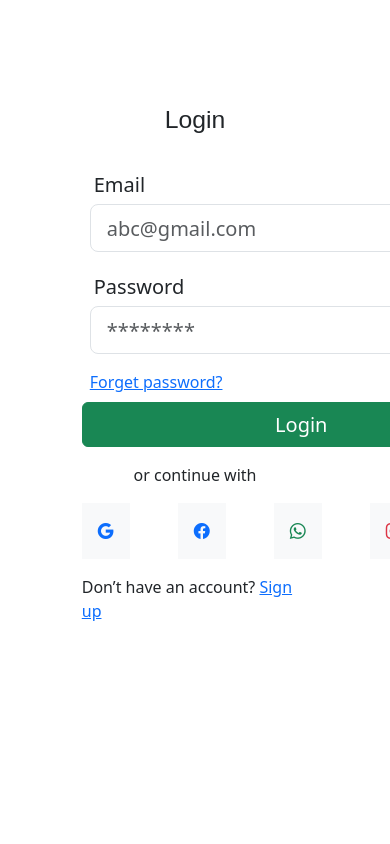
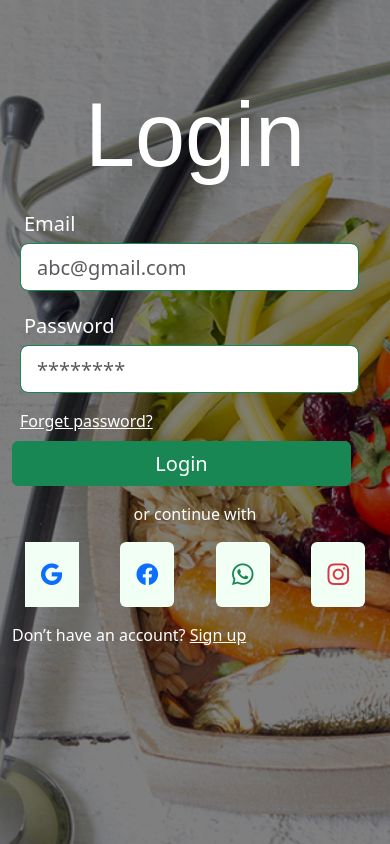
Before and after one commit to hinaasghar005/DNZ-site, an Angular app: page /login in a window 390 px wide. Built offline with nearby package versions, Linux system fonts and the light colour scheme; a web font is replaced by a local one.

Commit message:
login page compeleted

```diff
--- a/src/app/login/login.component.css
+++ b/src/app/login/login.component.css
@@ -28,3 +28,43 @@ html, body {
   .right{
     padding-right: 0px !important;
   }
+
+  .inputs{
+    width: 439px;
+    height: 45px;
+  }
+  .bg{
+    background: #F2FFF5;
+
+  }
+  @media (max-width:550px) {
+    .inputs{
+      width: 339px;
+      height: 45px;
+    }
+  }
+  @media (max-width:1000px) {
+    .img
+    {
+      background-image:linear-gradient(rgba(0, 0, 0, 0.5), rgba(0, 0, 0, 0.5)), /* Overlay */  url(/assets/Rectangle\ 33.png);
+      background-repeat: no-repeat;
+      background-position: center;
+      width: 100%;
+      height: 100vh;
+      background-size: cover;
+
+    }
+  }
+  /* @media (max-width:1000px) {
+    .bg{
+    background: transparent;
+
+    }
+
+  } */
+  @media (max-width:1000px) {
+    .text{
+      color: white;
+
+    }
+  }
--- a/src/app/login/login.component.html
+++ b/src/app/login/login.component.html
@@ -1,31 +1,31 @@
-<div class="d-flex justify-content-center align-items-center t-hight  overflow-hidden">
-    <div class="row w-100 h-100 " >
+<div class="d-flex justify-content-center align-items-center t-hight  overflow-hidden img mt-0">
+    <div class="row w-100  " >
       <!-- Left Side - Login Form -->
       <div class="col-lg-6 col-md-12 d-flex justify-content-center align-items-center" style="gap: 10px; margin-top: -100px;">
-        <div class="login-form  p-4 w-75" >
-          <h2 class="mb-4 text-center" >Login</h2>
+        <div class="login-form" >
+          <h2 class="text-center text " style="font-size: 90px;" >Login</h2>
           <form >
-            <div class="form-group p-2 ">
-              <label for="email" class="p-1" style="font-size: 20px;">Email</label>
-              <input type="email" class="form-control form-control-lg" id="email" placeholder="abc@gmail.com" style="width: 439px; height: 45px;">
+            <div class="form-group p-2">
+              <label for="email" class="p-1 text" style="font-size: 20px;">Email</label>
+              <input type="email" class="form-control form-control-lg inputs focus-ring focus-ring-success border border-success" id="email" placeholder="abc@gmail.com" >
             </div>
             <div class="form-group p-2">
-              <label for="password" class="p-1" style="font-size: 20px;">Password</label>
-              <input type="password" class="form-control form-control-lg" id="password" placeholder="********" style="width: 439px; height: 45px;">
+              <label for="password" class="p-1 text" style="font-size: 20px;">Password</label>
+              <input type="password" class="form-control form-control-lg inputs focus-ring focus-ring-success border border-success" id="password" placeholder="********" >
             </div>
-            <div class="form-group p-2 ">
-              <a href="#">Forget password?</a>
+            <div class="form-group p-2 text ">
+              <a href="#" class="text">Forget password?</a>
             </div>
-            <button type="submit" class="btn btn-success    justify-content-center text-center" style="width: 439px; height: 45px; font-size: 20px; ">Login</button>
-            <p class="mt-3 text-center">or continue with</p>
-            <div class="social-login d-flex justify-content-around gap-5" style="text-align: left;">
-              <a href="#" class="p-3 bg-light"><i class="bi bi-google"></i>
+            <button type="submit" class="btn btn-success    justify-content-center text-center inputs mr-1" style=" font-size: 20px; ">Login</button>
+            <p class="mt-3 text-center text ">or continue with</p>
+            <div class="social-login d-flex justify-content-around gap-3" style="text-align: left;">
+              <a href="#" class="p-3 bg fs-4" ><i class="bi bi-google"></i>
               </a>
-              <a href="#" class="p-3 bg-light"><i class="bi bi-facebook  "></i></a>
-              <a href="#" class="p-3 bg-light"><i class="bi bi-whatsapp text-success"></i></a>
-              <a href="#" class="p-3 bg-light"><i class="bi bi-instagram text-danger"></i></a>
+              <a href="#" class="p-3 bg rounded fs-4"><i class="bi bi-facebook " ></i></a>
+              <a href="#" class="p-3 bg rounded fs-4"><i class="bi bi-whatsapp text-success"></i></a>
+              <a href="#" class="p-3 bg rounded fs-4"><i class="bi bi-instagram text-danger"></i></a>
             </div>
-            <p class="mt-3">Don’t have an account? <a href="#">Sign up</a></p>
+            <p class="mt-3 text ">Don’t have an account? <a href="#" class="text">Sign up</a></p>
           </form>
         </div>
       </div>
```
